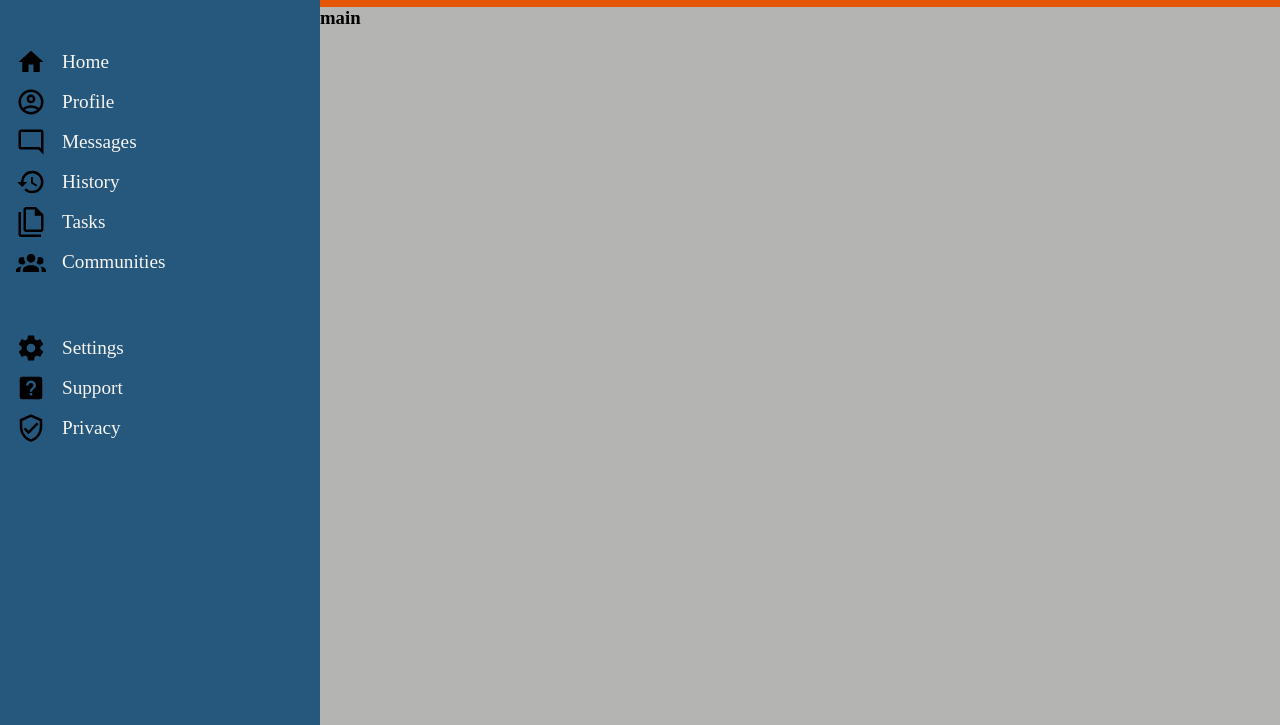
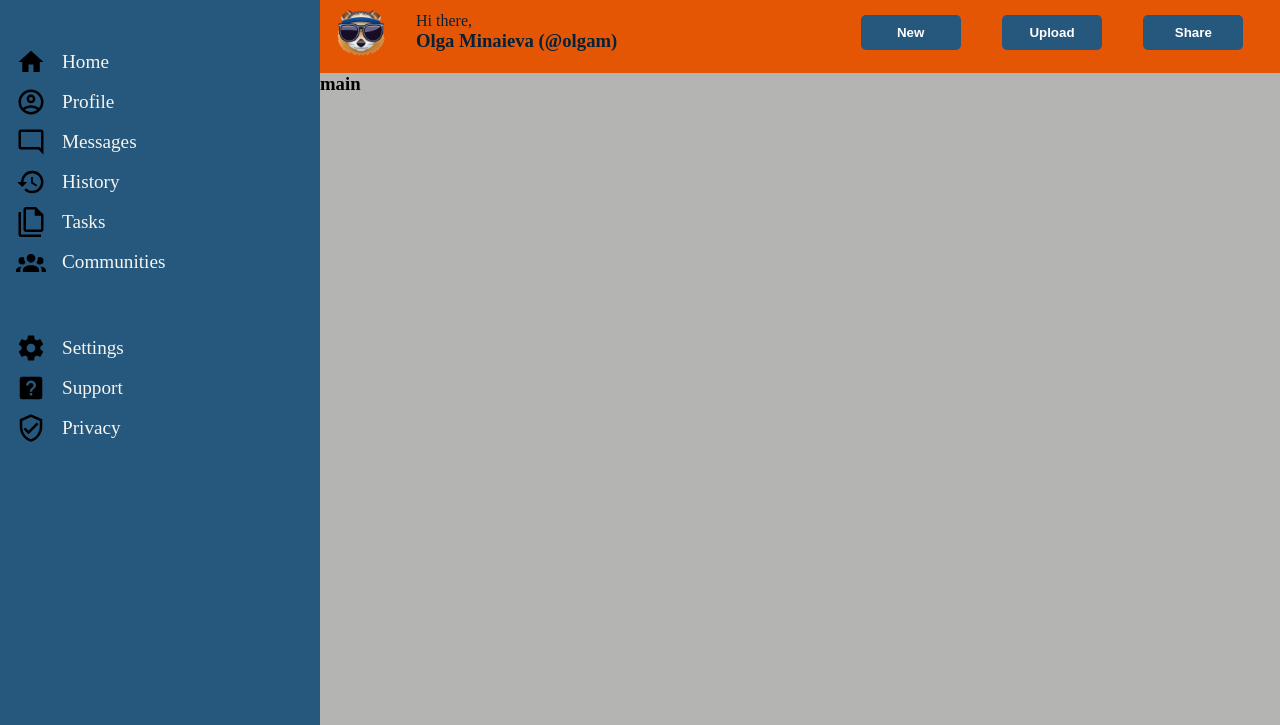
Before and after one commit to OlgaMinaievaWebDev/Admin-Dashboard, a plain HTML site: page index.html in a window 1280 px wide. Shown: the part 75-800 px from the top of the page. Drawn offline with Linux system fonts and the light colour scheme.

Commit message:
header modified

```diff
--- a/index.html
+++ b/index.html
@@ -96,7 +96,19 @@
             <h3>Olga Minaieva</h3>
           </div>
         </div>
-        <div class="bottom"></div>
+        <div class="bottom">
+          <div class="picture">
+          </div>
+          <div class="user">
+            <p>Hi there,</p>
+            <h3>Olga Minaieva (@olgam)</h3>
+          </div>
+          <div class="buttons">
+            <button class="btn">New</button>
+            <button class="btn">Upload</button>
+            <button class="btn">Share</button>
+          </div>
+        </div>
       </div>
       <div class="main-content">
         <h3>main</h3>
--- a/style.css
+++ b/style.css
@@ -44,7 +44,8 @@ input {
   color: #042239;
 }
 
-.account div {
+.account div,
+.picture {
   background: url("./resources/icons/avatar.png") center center / cover
     no-repeat;
   width: 50px;
@@ -57,6 +58,39 @@ input {
   grid-template-columns: 40px 1fr;
   align-items: center;
   margin-right: 2rem;
+}
+
+.bottom {
+  color: #042239;
+  display: grid;
+  grid-template-columns: 80px 2fr 2fr;
+  align-items: center;
+  margin-top: 1rem;
+}
+
+.buttons {
+  display: flex;
+  justify-content: space-around;
+  align-items: center;
+}
+
+.btn {
+  min-width: 100px;
+  height: 35px;
+  color: #fff;
+  padding: 5px 10px;
+  font-weight: bold;
+  cursor: pointer;
+  transition: all 0.3s ease;
+  outline: none;
+  border-radius: 5px;
+  border: none;
+  background: #26577c;
+}
+
+.btn:hover {
+  background: #fff;
+  color: #26577c;
 }
 
 .sidebar {
```
